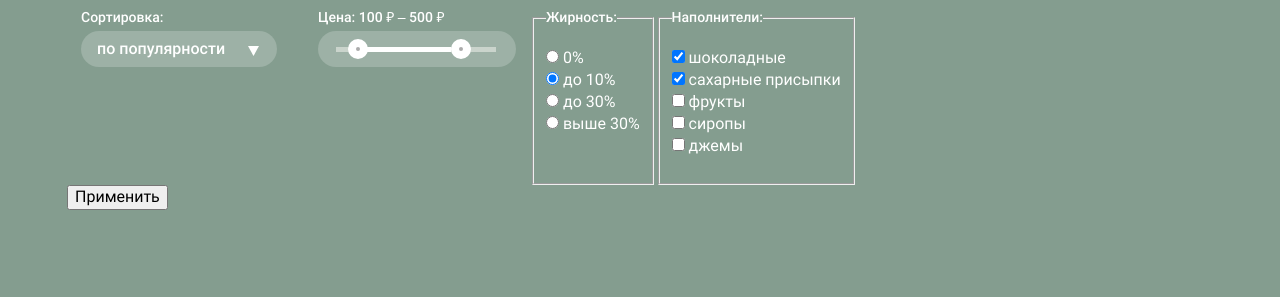
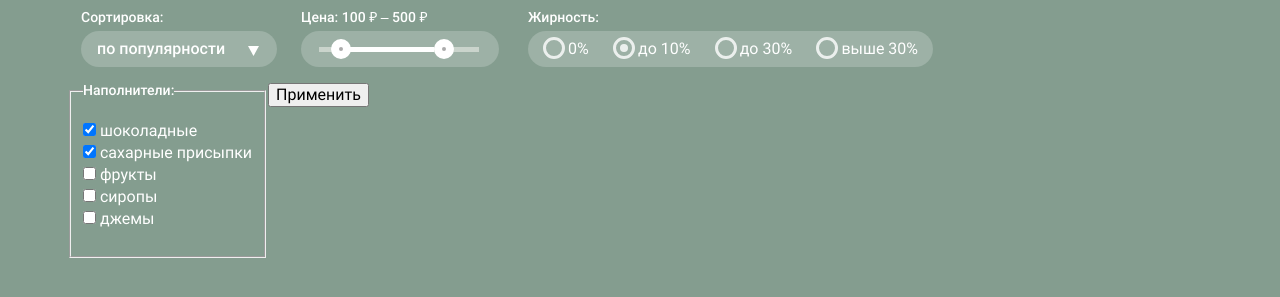
Before and after one commit to gerstlee/GllacyProj, a plain HTML site: page catalog.html in a window 1280 px wide. Shown: the part 199-496 px from the top of the page. Drawn offline with Linux system fonts and the light colour scheme.

Commit message:
forms 1st row is ready

```diff
--- a/catalog.html
+++ b/catalog.html
@@ -194,20 +194,20 @@
                     <legend>Жирность:</legend>
                     <ul class="fat-list list">
                         <li class="fat-item">
-                            <input type="radio" name="fat" value="0%" id="0">
-                            <label for="0">0%</label>
+                            <input class="visually-hidden fat-radio" type="radio" name="fat" value="0%" id="0">
+                            <label class="fat-label" for="0">0%</label>
                         </li>
                         <li class="fat-item">
-                            <input type="radio" name="fat" value="under10%" id="10" checked>
-                            <label for="10">до 10%</label>
+                            <input class="visually-hidden fat-radio" type="radio" name="fat" value="under10%" id="10" checked>
+                            <label class="fat-label" for="10">до 10%</label>
                         </li>
                         <li class="fat-item">
-                            <input type="radio" name="fat" value="under30%" id="30">
-                            <label for="30">до 30%</label>
+                            <input class="visually-hidden fat-radio" type="radio" name="fat" value="under30%" id="30">
+                            <label class="fat-label" for="30">до 30%</label>
                         </li>
                         <li class="fat-item">
-                            <input type="radio" name="fat" value="from30%" id="30+">
-                            <label for="30+">выше 30%</label>
+                            <input class="visually-hidden fat-radio" type="radio" name="fat" value="from30%" id="30+">
+                            <label class="fat-label" for="30+">выше 30%</label>
                         </li>
                     </ul>
                 </fieldset>
--- a/css/catalogstyle.css
+++ b/css/catalogstyle.css
@@ -63,6 +63,7 @@
 
 .sorting-wrapper {
     width: 196px;
+    margin-right: 0;
     border: none;
     position: relative;
 }
@@ -115,7 +116,7 @@ select {
 .price-wrapper {
     width: 222px;
     border: none;
-    margin-left: 15px;
+    margin-left: 0;
 }
 
 .price-range-controls {
@@ -127,17 +128,6 @@ select {
     padding-top: 7px;
     box-sizing: border-box;
 }
-
-/*.scale-bar {
-    position: absolute;
-    width: 70%;
-    height: 5px;
-    background: #F8F7F4;
-    mix-blend-mode: normal;
-    opacity: 0.5;
-    top: 15px;
-    right: 29px;
-}*/
 
 .price-scale {
     height: 5px;
@@ -176,3 +166,79 @@ select {
 .toggle-max {
     right: 45px;
 }
+
+/*Fat*/
+
+.fat-wrapper {
+    width: 405px;
+    padding: 0;
+    margin: 0;
+    border: none;
+    margin-left: 15px;
+}
+
+.fat-list {
+    margin-top: 5px;
+    display: flex;
+    flex-wrap: wrap;
+    justify-content: space-between;
+    background-color: var(--hover-background-color);
+    border-radius: 20px;
+    box-sizing: border-box;
+    height: 36px;
+    padding: 7px 15px;
+}
+
+.fat-label {
+    position: relative;
+    cursor: url("../img/cursor.svg"), auto;
+    margin-left: 25px;
+}
+
+.fat-label::before {
+    content: "";
+    display: block;
+    width: 22px;
+    height: 22px;
+    border-radius: 50%;
+    border: 3.52px solid var(--transparent-color);
+    box-sizing: border-box;
+    position: absolute;
+    margin-right: 11px;
+    left: -25px;
+    top: -2px;
+}
+
+.fat-label:hover::before {
+    border: 3.52px solid var(--basic-white);
+}
+
+.fat-label:hover::after {
+    background-color: var(--basic-white);
+}
+
+.fat-label:after {
+    content: "";
+    display: none;
+    width: 7.92px;
+    height: 7.92px;
+    background-color: var(--transparent-color);
+    border-radius: 50%;
+    position: absolute;
+    left: -18px;
+    top: 4.9px;
+}
+
+.fat-radio:checked + .fat-label:after {
+    display: block;
+}
+
+.fat-radio:disabled + .fat-label::before {
+    opacity: 0.4;
+    cursor: default;
+}
+
+.fat-radio:disabled + .fat-label:after {
+    opacity: 0.4;
+    cursor: default;
+}
```
